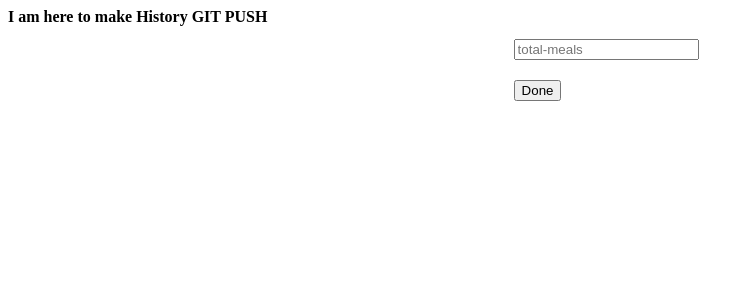
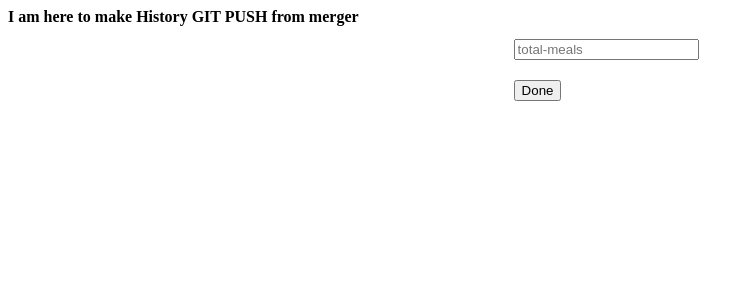
Before and after one commit to paishrikrishna/Diet_Chart, a Django app: template diet_chart/templates/index.html in a window 1280 px wide. Shown: the top 300 px of the page, without its empty margins (0-754 px from the left). Run offline with Django 3.2, Linux system fonts and the light colour scheme; the template is opened without the code that fills it, so the values that code supplies are empty.

Commit message:
Pushed through Sublime merge

```diff
--- a/diet_chart/templates/index.html
+++ b/diet_chart/templates/index.html
@@ -13,7 +13,7 @@
 
 </style>
 <body>
-	<b>I am here to make History GIT PUSH</b>
+	<b>I am here to make History GIT PUSH from merger</b>
 	{% block content %}
 	<form action="." method="POST" style="margin-left: 40%;margin-top: 1%;"> {% csrf_token %}
 		<input type="number" placeholder="total-meals" id="total-meals" name="total_meals">
```
